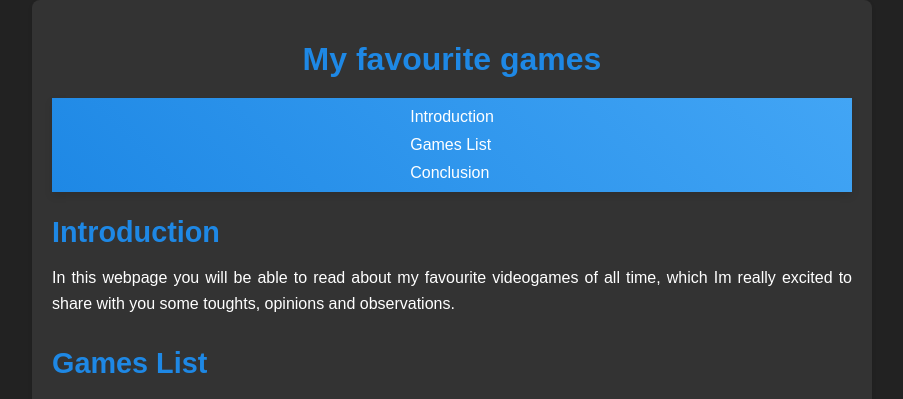
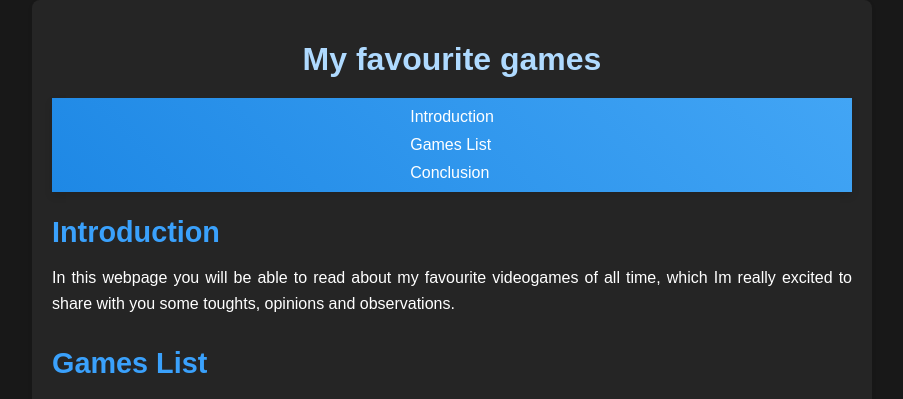
Before and after one commit to LockheadDev/final-project-html5-um, a plain HTML site: page index.html in a window 1280 px wide. Shown: the top 399 px of the page, without its empty margins (188-1091 px from the left). Drawn offline with Linux system fonts and the light colour scheme.

Commit message:
style: trying new contrast for enhanced accesibility

```diff
--- a/styles.css
+++ b/styles.css
@@ -2,7 +2,7 @@ body {
   font-family: 'Montserrat', sans-serif;
   margin: 0;
   padding: 0;
-  background-color: #222;
+  background-color: #181818;
   color: #fff;
 }
 
@@ -10,7 +10,7 @@ main {
   max-width: 800px;
   margin: 0 auto;
   padding: 20px;
-  background-color: #333;
+  background-color: #252525;
   border-radius: 8px;
   box-shadow: 0 2px 4px rgba(0, 0, 0, 0.1);
 }
@@ -18,7 +18,7 @@ main {
 h1 {
   text-align: center;
   margin-bottom: 20px;
-  color: #1e88e5;
+  color: #afdaff;
 }
 
 nav {
@@ -81,7 +81,7 @@ section {
 h2 {
   font-size: 1.8em;
   margin-bottom: 10px;
-  color: #1e88e5;
+  color: #3aa1fc;
 }
 
 h3 {
```
